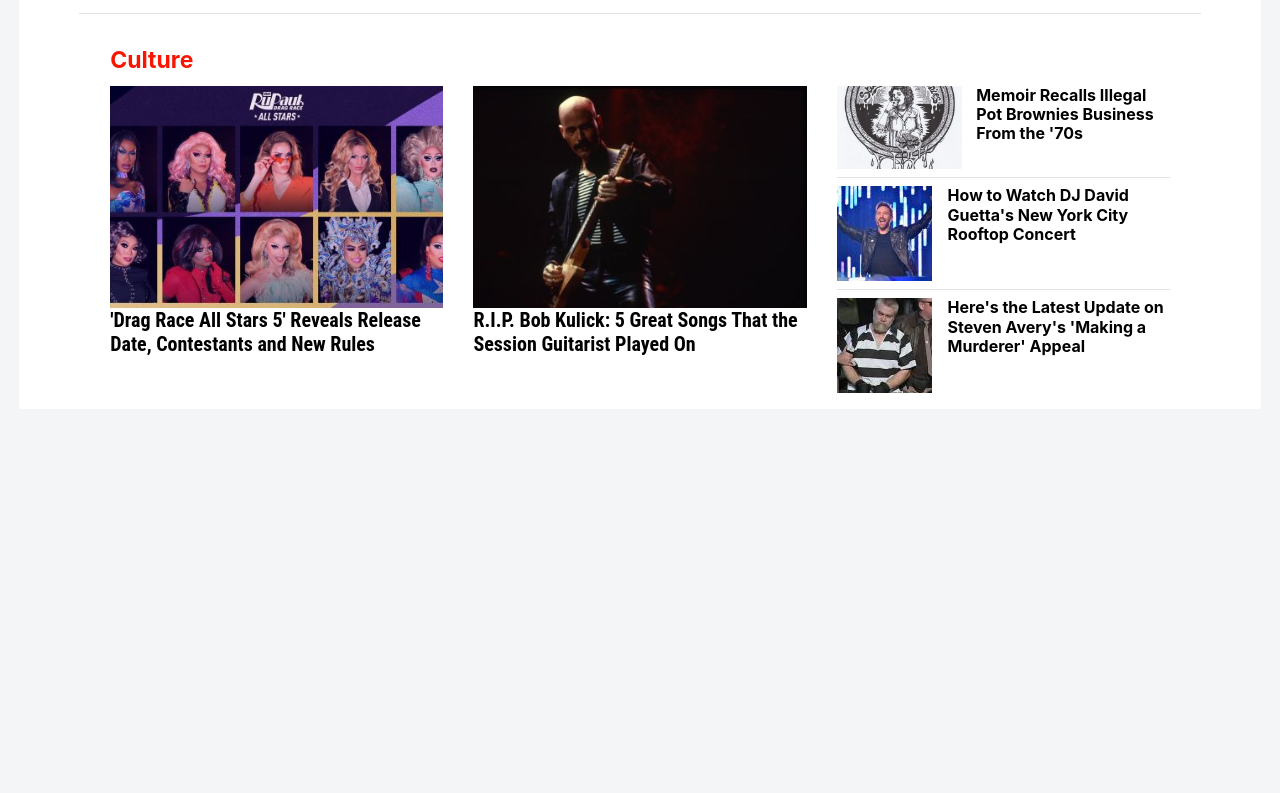
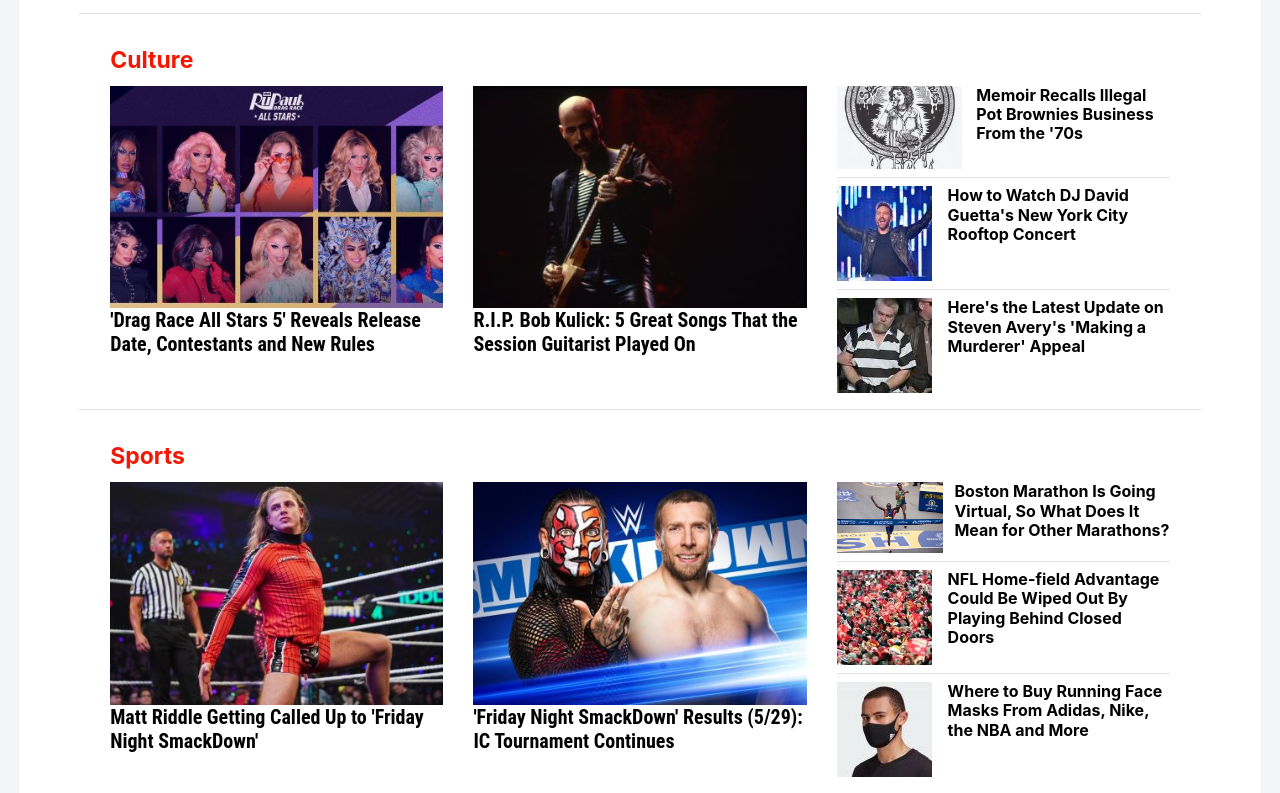
Before and after one commit to ignatius22/Using-Bootstrap, a plain HTML site: page index.html in a window 1280 px wide. Shown: the part 7045-7838 px from the top of the page. Before the commit the page ends 7454 px from the top, so only its background shows below. Drawn offline with Linux system fonts and the light colour scheme.

Commit message:
add section-pick-5 with all necessary features

```diff
--- a/index.html
+++ b/index.html
@@ -1181,9 +1181,6 @@
 
     </div>
 
-
-
-
     <div class="section-pick-1 border-top p-3 container-fluid">
 
       <div class="container-fluid">
@@ -1267,8 +1264,6 @@
 
     </div>
 
-
-
     <div class="section-pick-2 border-top p-3 container-fluid">
 
       <div class="container-fluid">
@@ -1352,8 +1347,6 @@
 
     </div>
 
-
-
     <div class="section-pick-3 border-top p-3 container-fluid">
 
       <div class="container-fluid">
@@ -1437,12 +1430,6 @@
 
     </div>
 
-
-
-
-
-
-
     <div class="section-pick-4 border-top p-3 container-fluid">
 
       <div class="container-fluid">
@@ -1528,6 +1515,89 @@
 
 
 
+    <div class="section-pick-5 border-top p-3 container-fluid">
+
+      <div class="container-fluid">
+        <h1 class="block-title--1 text-capitalize">
+          <a href="#">sports</a>
+        </h1>
+        <div class="row">
+
+          <div class="col-4">
+
+          <div class="us-img">
+          <img src="resources/wwe-matt-riddle-nxt-smackdown-live.jpg" alt="">
+          </div>
+          <h4 class="h5"><a href="#">Matt Riddle Getting Called Up to 'Friday Night SmackDown'</a></h4>
+          </div>
+          <div class="col-4">
+            <div class="us-img">
+              <img src="resources/wwe-smackdown-jeff-hardy-daniel-bryan.jpg" alt="">
+              </div>
+              <h4 class="h5" ><a href="#">'Friday Night SmackDown' Results (5/29): IC Tournament Continues</a></h4>
+
+          </div>
+          <div class="col-4 ">
+            <article class="d-flex  pb-2 border-bottom">
+              <div class="photo-1">
+                <img
+                  src="resources/boston-marathon.jpg"
+                  alt=""
+                />
+              </div>
+                <h4 class="h3">
+                  <a href="#"
+                    >Boston Marathon Is Going Virtual, So What Does It Mean for Other Marathons?</a
+                  >
+                </h4>
+            </article>
+
+            <article class="d-flex  pt-2 pb-2 border-bottom">
+              <div class="pic">
+                <img
+                  class="pr-3"
+                  src="resources/kansas-city-chiefs-fans.jpg"
+                  alt=""
+                />
+              </div>
+                <h4 class="h3">
+                  <a href="#"
+                    >NFL Home-field Advantage Could Be Wiped Out By Playing Behind Closed Doors</a
+                  >
+                </h4>
+            </article>
+
+            <article class="d-flex  pt-2 ">
+              <div class="pic">
+                <img
+                  class="pr-3"
+                  src="resources/adidas-face-mask-press-image.jpg"
+                  alt=""
+                />
+              </div>
+                <h4 class="h3">
+                  <a href="#"
+                    >Where to Buy Running Face Masks From Adidas, Nike, the NBA and More</a
+                  >
+                </h4>
+            </article>
+
+
+
+
+
+
+
+
+
+          </div>
+
+        </div>
+
+      </div>
+
+    </div>
+
   </div>
 
   </body>
```
Also changed, not shown: resources/adidas-face-mask-press-image.jpg (added), resources/boston-marathon.jpg (added), resources/kansas-city-chiefs-fans.jpg (added), resources/wwe-matt-riddle-nxt-smackdown-live.jpg (added), resources/wwe-smackdown-jeff-hardy-daniel-bryan.jpg (added).
